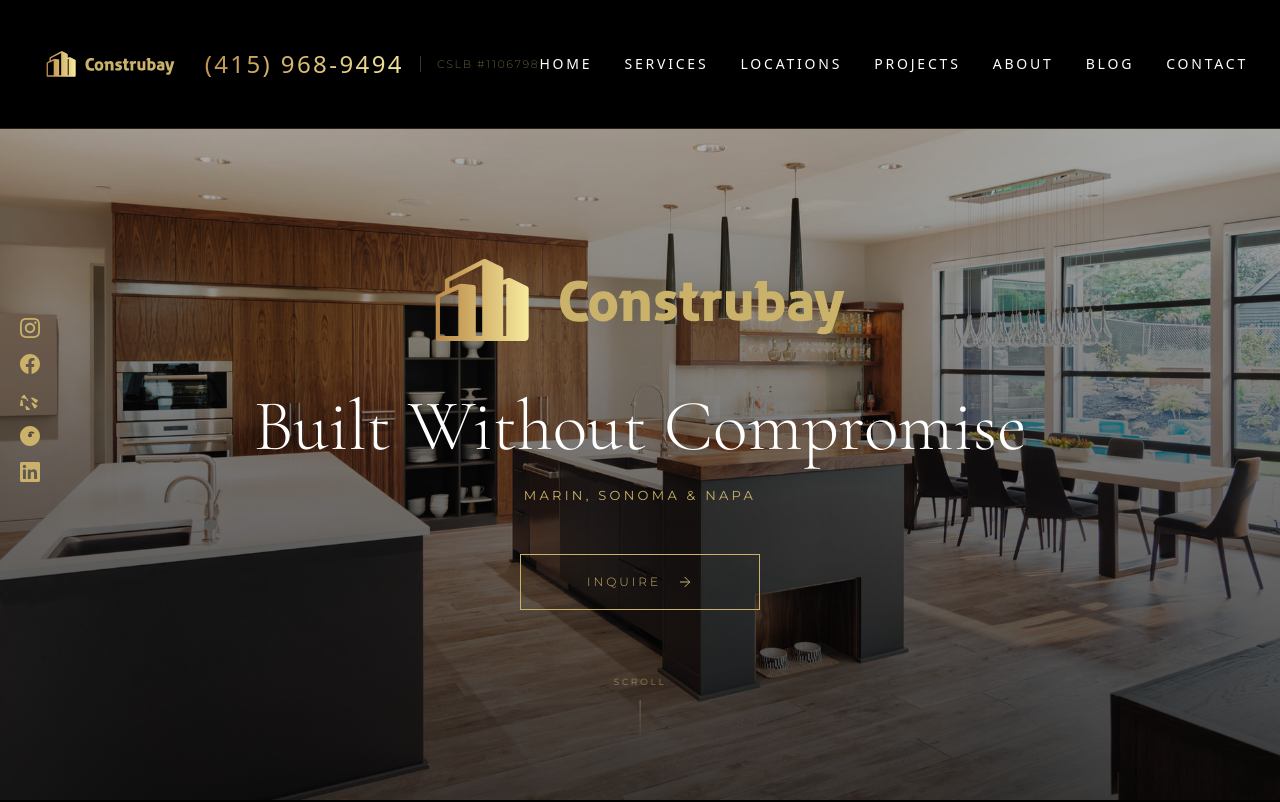
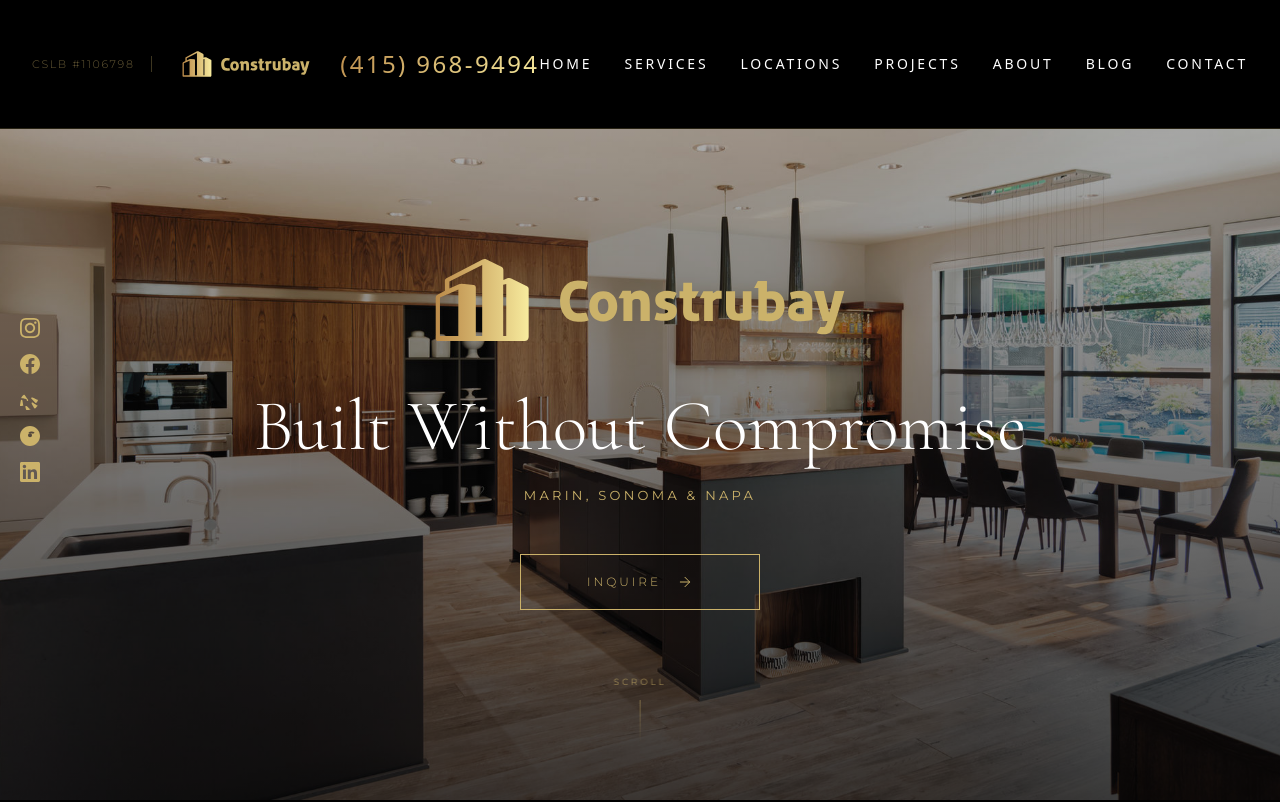
Before and after one commit to pfusbr-rj/construbay-web, a Next.js app: page / in a window 1280 px wide. Shown: the top 802 px of the page. Built offline with nearby package versions, Linux system fonts and the light colour scheme.

Commit message:
move CSLB license number to left side of header

```diff
--- a/src/components/Header.tsx
+++ b/src/components/Header.tsx
@@ -10,8 +10,21 @@ export default function Header() {
     <header className="fixed top-0 left-0 right-0 z-50 border-b border-brand-tan/20" style={{ backgroundColor: '#000000' }}>
       <div className="max-w-7xl mx-auto px-4 sm:px-6 lg:px-8">
         <div className="flex items-center justify-between h-24 sm:h-32">
-          {/* Logo + Phone */}
+          {/* CSLB + Logo + Phone */}
           <div className="flex items-center gap-4">
+            <span className="hidden md:block" style={{
+              color: 'rgba(203,178,106,0.5)',
+              fontSize: '11px',
+              letterSpacing: '0.15em',
+              fontWeight: '300',
+              textTransform: 'uppercase',
+              fontFamily: 'Montserrat, sans-serif',
+              paddingRight: '1rem',
+              borderRight: '1px solid rgba(203,178,106,0.3)',
+              whiteSpace: 'nowrap',
+            }}>
+              CSLB #1106798
+            </span>
             <Link href="/" className="flex items-center">
               {/* eslint-disable-next-line @next/next/no-img-element */}
               <img
@@ -20,10 +33,9 @@ export default function Header() {
                 style={{ height: '110px', width: 'auto' }}
               />
             </Link>
-            <div className="hidden md:flex items-center" style={{ gap: '1rem', whiteSpace: 'nowrap' }}>
             <a
               href="tel:4159689494"
-                className="hover:opacity-70 transition-opacity"
+              className="hidden md:block hover:opacity-70 transition-opacity"
               style={{
                 background: 'linear-gradient(135deg, #bb8b4a, #f7eb9e)',
                 WebkitBackgroundClip: 'text',
@@ -32,23 +44,11 @@ export default function Header() {
                 fontSize: '24px',
                 letterSpacing: '0.1em',
                 fontWeight: '300',
+                whiteSpace: 'nowrap',
               }}
             >
               (415) 968-9494
             </a>
-              <span style={{
-                color: 'rgba(203,178,106,0.5)',
-                fontSize: '11px',
-                letterSpacing: '0.15em',
-                fontWeight: '300',
-                textTransform: 'uppercase',
-                fontFamily: 'Montserrat, sans-serif',
-                paddingLeft: '1rem',
-                borderLeft: '1px solid rgba(203,178,106,0.3)',
-              }}>
-                CSLB #1106798
-              </span>
-            </div>
           </div>
 
           {/* Desktop Nav */}
```
Lines whose indentation alone changed are shown as unchanged.
